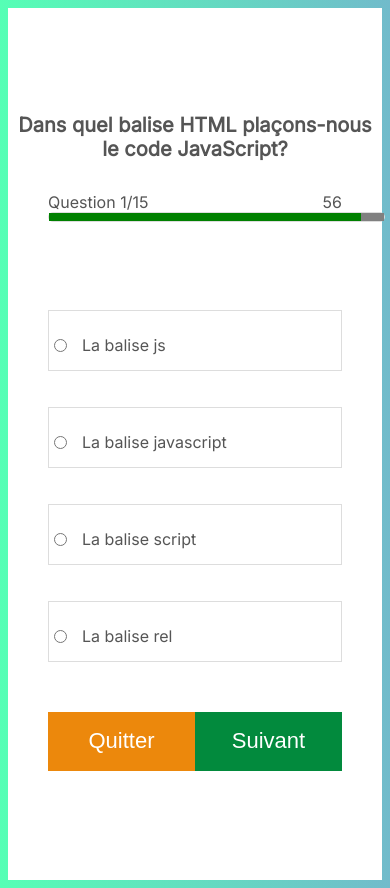
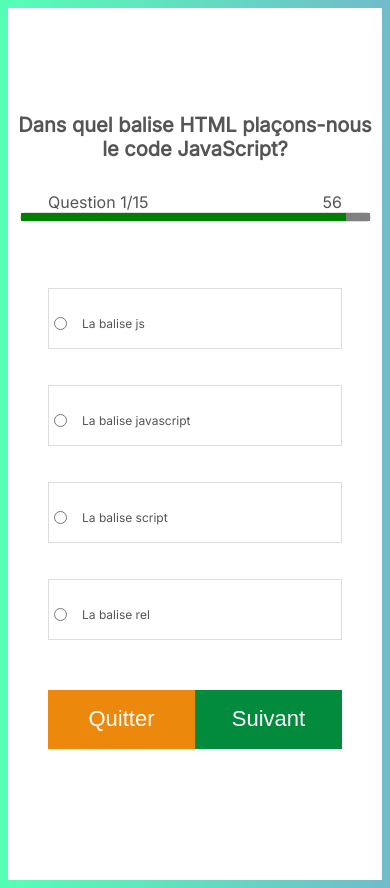
Before and after one commit to RollyLif/Site-de-Quizz, a plain HTML site: page Questionnaire.html in a window 390 px wide. Drawn offline with Linux system fonts and the light colour scheme.

Commit message:
style :redimensionner le progress bar

```diff
--- a/style.css
+++ b/style.css
@@ -90,10 +90,9 @@ h2{
 }
 
 progress{
-    margin-left: 40px;
-    margin-right: 40px;
+    margin: auto;
     margin-bottom: 52px;
-    width: 491px;
+    width: 85%;
     height: 10px;
     background-color: #009738;
     border : 1px solid #DDDDDD;
@@ -150,13 +149,16 @@ img{
     }
 
     progress{
-        margin-left: 40px;
-        margin-right: 40px;
-        margin-bottom: 52px;
-        width: 90%;
+        width: 90vw;
         height: 10px;
         background-color: #009738;
         border : 1px solid #DDDDDD;
         border-radius: 10px;
+        margin-bottom: 30px;
+    }
+
+    label{
+        text-align: left;
+        font-size: 12px;
     }
 }
```
